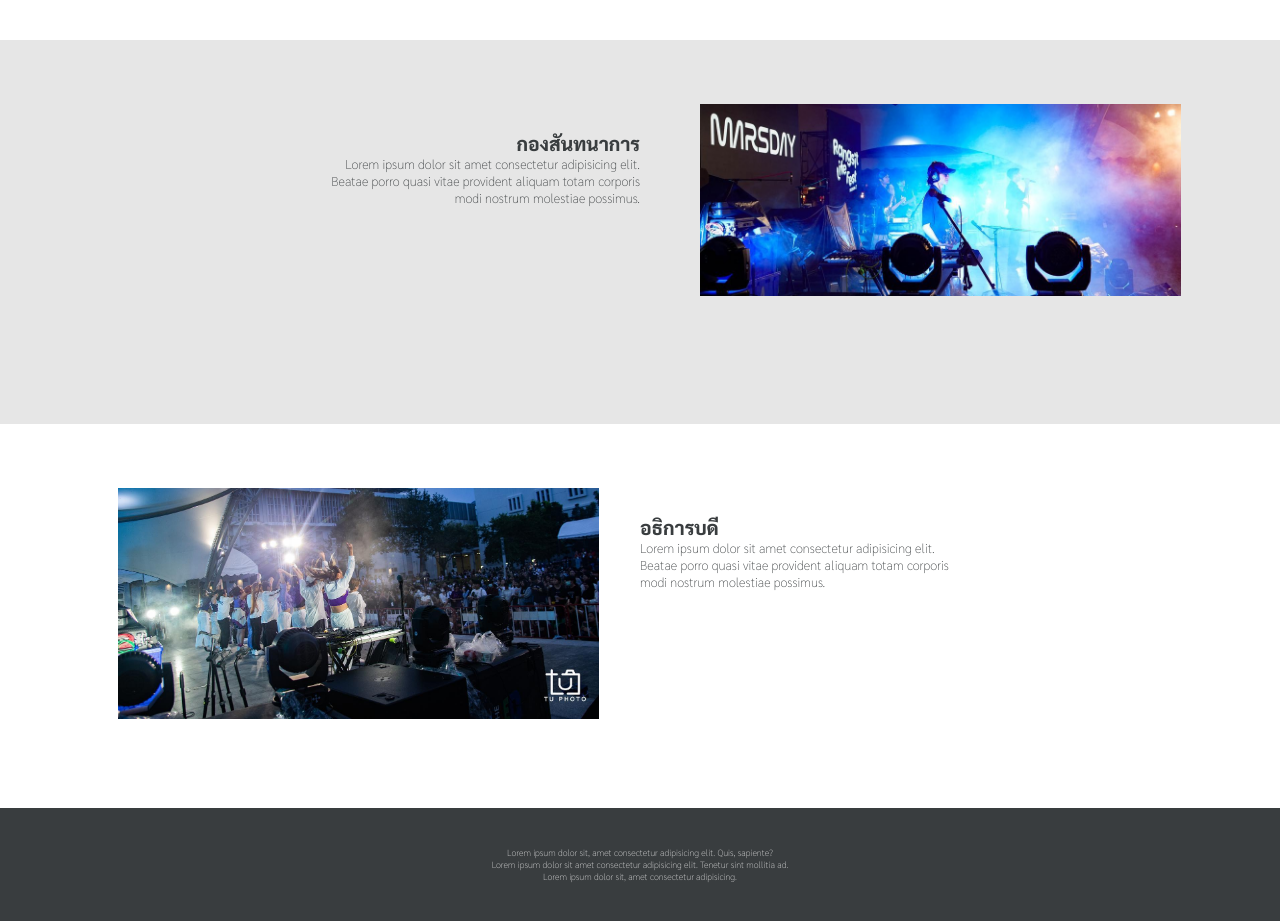
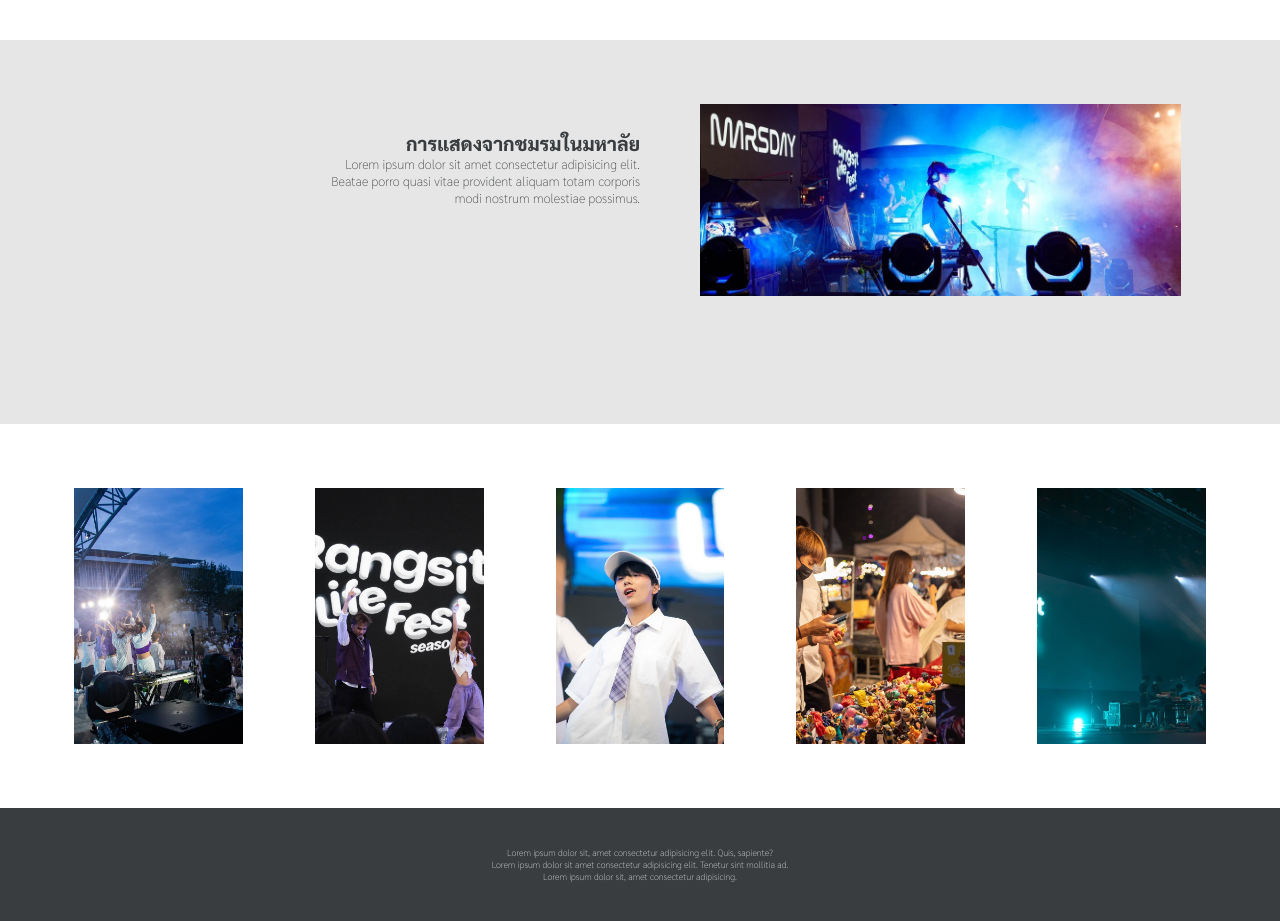
Before and after one commit to soravitt/MyCSTUPassport-6609681173, a plain HTML site: page html/Activities/รังสิตเฟส.html in a window 1280 px wide. Shown: the part 1260-2181 px from the top of the page. Drawn offline with Linux system fonts and the light colour scheme.

Commit message:
sub_activities-add_title

```diff
--- a/css/Activities/รังสิตเฟส.css
+++ b/css/Activities/รังสิตเฟส.css
@@ -117,26 +117,22 @@ main{
 /*---MAIN4---*/
 .main4{
     display: grid;
-    grid-template-columns: 1fr 1fr;
+    grid-template-columns: 1fr 1fr 1fr 1fr 1fr;
     height: 30vw;
     padding: 0 3rem;
     background-color: white;
+
 }
-    .main4 .discription-box{
-        display: flex;
-        flex-direction: column;
-        align-items: start;
-        text-align: start;
-        justify-content: start;
-        margin-top: 7rem;
+    .main4 .img-box
+    {
+        width: 100%;
+        padding-top: 5rem;
+        padding-bottom: 5rem;
     }
-    .main4 .img-box img{
-        width: 80%;
-        height: 60%;
+    .main4 img{
+        width: 70%;
         object-fit: cover;
-        object-position: bottom;
-        margin-left: 3rem;
-        margin-top: 5rem;
+        display: inline-block;
     }
 
 
--- a/html/Activities/รังสิตเฟส.html
+++ b/html/Activities/รังสิตเฟส.html
@@ -45,7 +45,7 @@
     </div>
 
     <div class="discription-box">
-        <h2>นายพิธา ลิ้มเจริญรัตน์ ศิษย์เก่าธรรมศาสตร์</h2>
+        <h2>คอนเสิร์ตวง Three man down กลางฝน</h2>
         <p>Lorem ipsum dolor sit amet consectetur adipisicing elit. <br>
              Beatae porro quasi vitae provident aliquam totam corporis <br>
             modi nostrum molestiae possimus.</p>
@@ -56,7 +56,7 @@
 <!---MAIN3-->
 <div class="main3">
     <div class="discription-box">
-        <h2>กองสันทนาการ</h2>
+        <h2>การแสดงจากชมรมในมหาลัย</h2>
         <p>Lorem ipsum dolor sit amet consectetur adipisicing elit. <br>
              Beatae porro quasi vitae provident aliquam totam corporis <br>
             modi nostrum molestiae possimus.</p>
@@ -74,11 +74,20 @@
         <img src="../../image/activities/รังสิตเฟส_3.jpg" alt="ภาพมุมมองจากด้านหลังของเวทีคอนเสิร์ตที่มีนักแสดงหลายคนกำลังโค้งให้คนดู">
     </div>
 
-    <div class="discription-box">
-        <h2>อธิการบดี</h2>
-        <p>Lorem ipsum dolor sit amet consectetur adipisicing elit. <br>
-            Beatae porro quasi vitae provident aliquam totam corporis <br>
-            modi nostrum molestiae possimus.</p>
+    <div class="img-box">
+        <img src="../../image/activities/รังสิตเฟส_4.jpg" alt="">
+    </div>
+
+    <div class="img-box">
+        <img src="../../image/activities/รังสิตเฟส_5.jpg" alt="">
+    </div>
+
+    <div class="img-box">
+        <img src="../../image/activities/รังสิตเฟส_6.jpg" alt="">
+    </div>
+
+    <div class="img-box">
+        <img src="../../image/activities/รังสิตเฟส_7.jpg" alt="">
     </div>
 </div>
 
```
Also changed, not shown: html/Activities/first_meet.html (+3 -3 lines), image/activities/รังสิตเฟส_4.jpg (added), image/activities/รังสิตเฟส_5.jpg (added), image/activities/รังสิตเฟส_6.jpg (added), image/activities/รังสิตเฟส_7.jpg (added).
